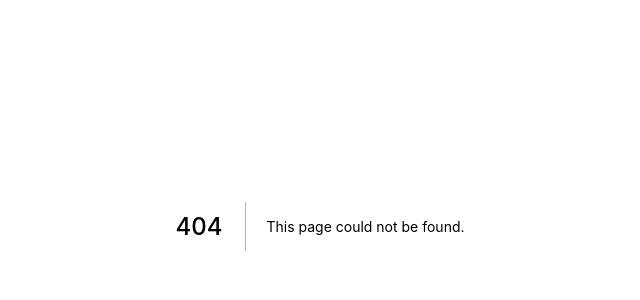
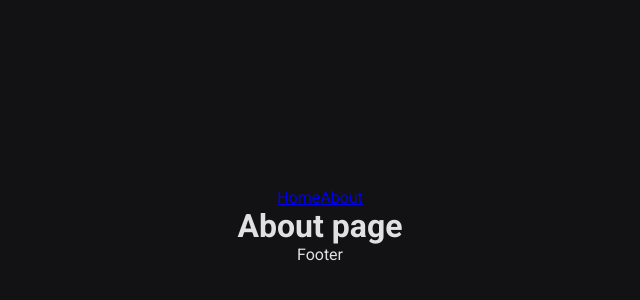
Before and after one commit to massaaki/personal-blog, a Next.js app: page /about in a window 1280 px wide. Before the commit this address had no page. Shown: the part 174-474 px from the top of the page, without its empty margins (320-960 px from the left). Built offline with nearby package versions, Linux system fonts and the light colour scheme.

Commit message:
feat(about): added aboutPage

```diff
--- /dev/null
+++ b/src/pages/about/index.tsx
@@ -0,0 +1,11 @@
+import DefaultLayout from '../../shared/layout/DefaultLayout';
+
+const aboutPage = () => {
+  return (
+    <DefaultLayout pageTitle="About page">
+      <h1>About page</h1>
+    </DefaultLayout>
+  );
+};
+
+export default aboutPage;
--- a/src/shared/layout/DefaultLayout/components/Header/index.tsx
+++ b/src/shared/layout/DefaultLayout/components/Header/index.tsx
@@ -8,6 +8,9 @@ const Header = () => {
           <Link href="/">
             <a>Home</a>
           </Link>
+          <Link href="/about">
+            <a>About</a>
+          </Link>
         </nav>
       </header>
     </>
```
